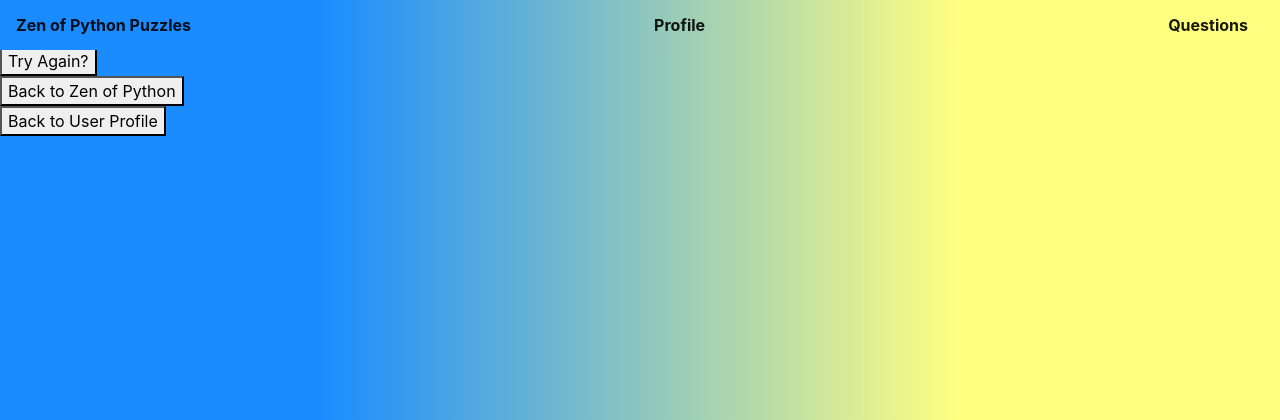
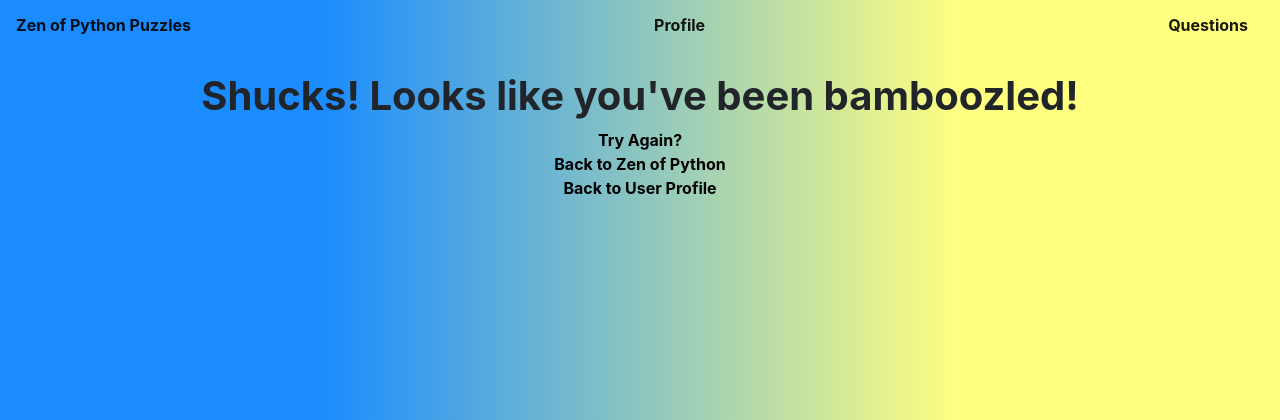
Before and after one commit to ddchon/Zen-of-Python-Puzzle-, a Django app: page /q_fail/ in a window 1280 px wide. Shown: the top 420 px of the page. Run offline with Django 3.2, Linux system fonts and the light colour scheme; some libraries are stand-ins or nearby versions.

Commit message:
added messages and styled a bit

```diff
--- a/zenofpythonpuzzle/templates/base.html
+++ b/zenofpythonpuzzle/templates/base.html
@@ -16,6 +16,11 @@
 <body>
 
     {% include "partials/nav.html" %}
+        {% if messages %}
+            {% for message in messages %}
+                <div class="alert alert-{{ message.tags }} mt-5">{{ message }}</div>
+            {% endfor%}
+        {% endif%}
 
     {% block content %}
 
--- a/zenofpythonpuzzle/templates/questions/q_fail.html
+++ b/zenofpythonpuzzle/templates/questions/q_fail.html
@@ -2,17 +2,36 @@
 {% load static %}
 {% block content %}
 
-    <div id="q_fail-container">
-        <h2 class="fail_heading" style="text-align: center">Shucks! Looks like you've been bamboozled!</h2>
+<br>
+    <div class="container">
+        <div class="row">
+            <div class="col-12 text-center pt-5">
+                <h1 class="fail_heading" style="font-weight: bold; text-align: center">Shucks! Looks like you've been bamboozled!</h1>
 
-        {% comment %} <a href="javascript:history.back()">Try Again?</a> {% endcomment %}
-        <button type="button" onclick="javascript:history.back()">Try Again?</button>
-        <br>
-        {% comment %} <a href="{% url 'q_home' %}">Back to Zen of Python</a> {% endcomment %}
-        <button type="button" onclick="window.location.href = '{% url "q_home" %}'">Back to Zen of Python</button>
-        <br>
-        {% comment %} <a href="{% url 'profile' %}">Back to User Profile</a> {% endcomment %}
-        <button type="button" onclick="window.location.href = '{% url "profile" %}'">Back to User Profile</button>
+                <a href="javascript:history.back()">Try Again?</a>
+                {% comment %} <button type="button" onclick="javascript:history.back()">Try Again?</button> {% endcomment %}
+                <br>
+                <a href="{% url 'q_home' %}">Back to Zen of Python</a>
+                {% comment %} <button type="button" onclick="window.location.href = '{% url "q_home" %}'">Back to Zen of Python</button> {% endcomment %}
+                <br>
+                <a href="{% url 'profile' %}">Back to User Profile</a>
+                {% comment %} <button type="button" onclick="window.location.href = '{% url "profile" %}'">Back to User Profile</button> {% endcomment %}
+            </div>
+        </div>
     </div>
 
+    {% comment %} <div class="container">
+        <div class="row">
+            <div class="col-12 text-center pt-5">
+            {% comment %} remove inline styling {% endcomment %}
+                {% comment %} <h1 style="font-weight:bold;font-size:90px">Success!</h1>
+                <div>
+                    <a href="{% url 'q_home' %}">Try Another</a>
+                    <br>
+                    <a href="{% url 'profile' %}">Back to Profile</a>
+                </div>
+            </div>
+        </div>
+    </div> {% endcomment %}
+
 {% endblock content %}
--- a/zenofpythonpuzzle/zenpythonpages/views.py
+++ b/zenofpythonpuzzle/zenpythonpages/views.py
@@ -20,7 +20,7 @@ def new_user(request):
             raw_password = form.cleaned_data.get('password1')
             account = authenticate(email=email, password=raw_password)
             login(request, account)
-            messages.success(request, f"Your account has been created!")
+            messages.success(request, "Your account has been created!")
             return redirect('profile')
         else:
             context['registration_form'] = form
```
